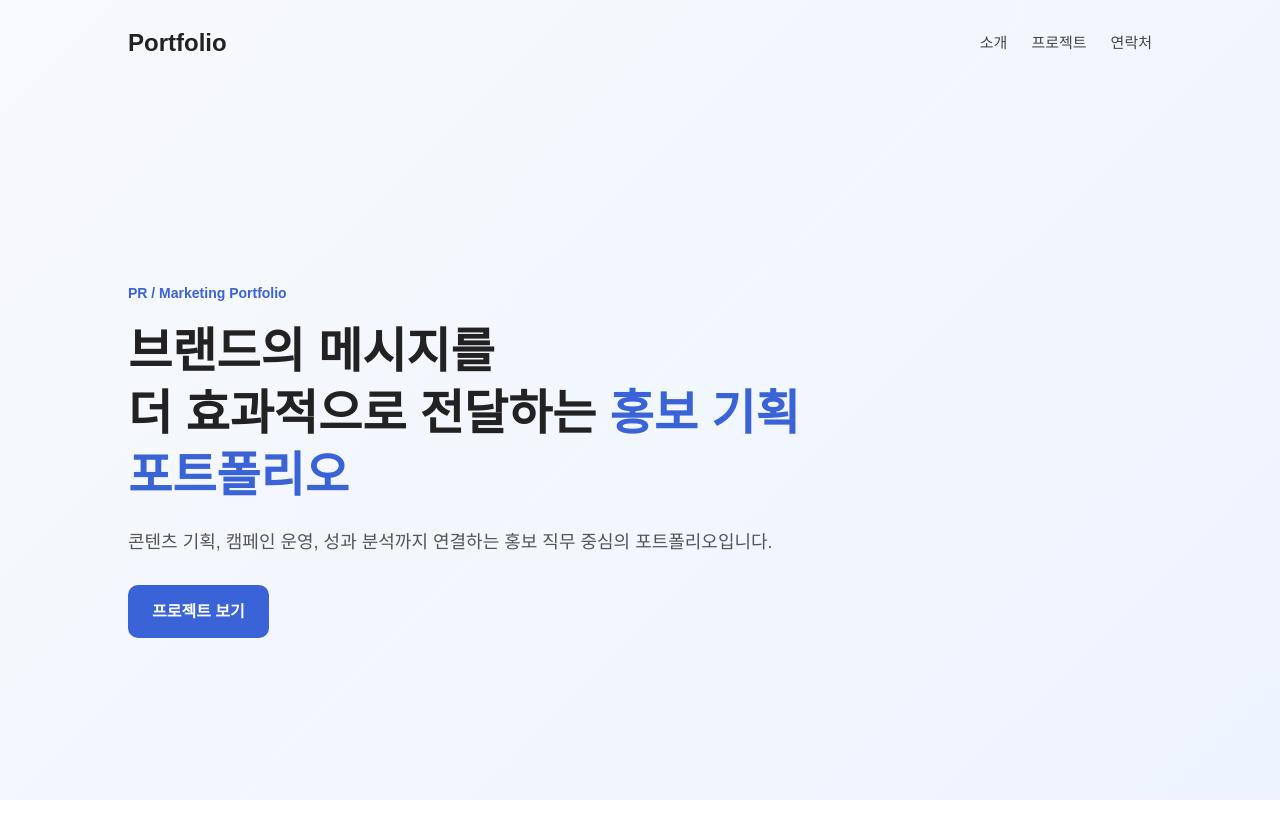
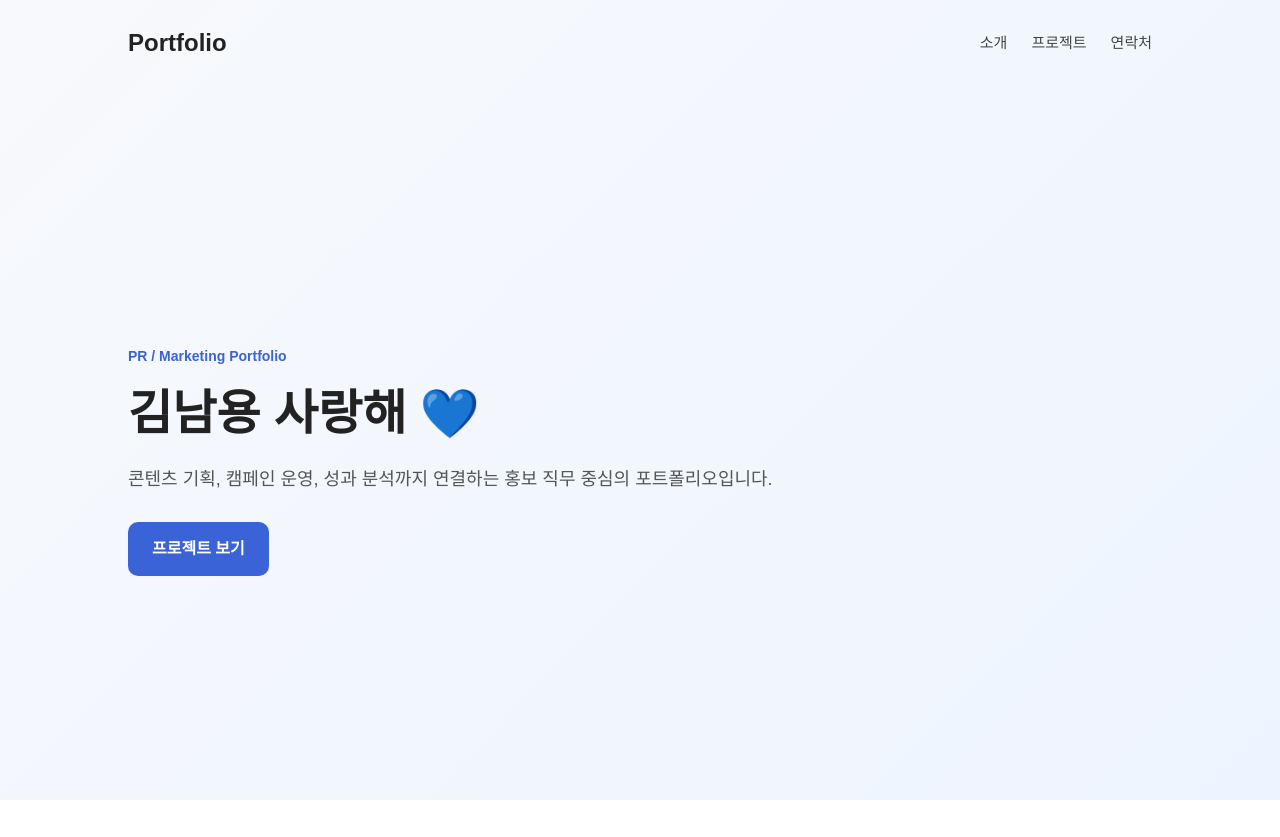
Before and after one commit to hyunji8480-afk/portfolio, a Flask app: page / in a window 1280 px wide. Shown: the top 837 px of the page. Run offline with Flask 3, Linux system fonts and the light colour scheme.

Commit message:
Update index.html

```diff
--- a/templates/index.html
+++ b/templates/index.html
@@ -19,10 +19,9 @@
 
     <div class="hero-content">
       <p class="tag">PR / Marketing Portfolio</p>
-      <h1>
-        브랜드의 메시지를 <br>
-        더 효과적으로 전달하는 <span>홍보 기획 포트폴리오</span>
-      </h1>
+<h1>
+  김남용 사랑해 <span>💙</span>
+</h1>
       <p class="hero-desc">
         콘텐츠 기획, 캠페인 운영, 성과 분석까지 연결하는
         홍보 직무 중심의 포트폴리오입니다.
```
